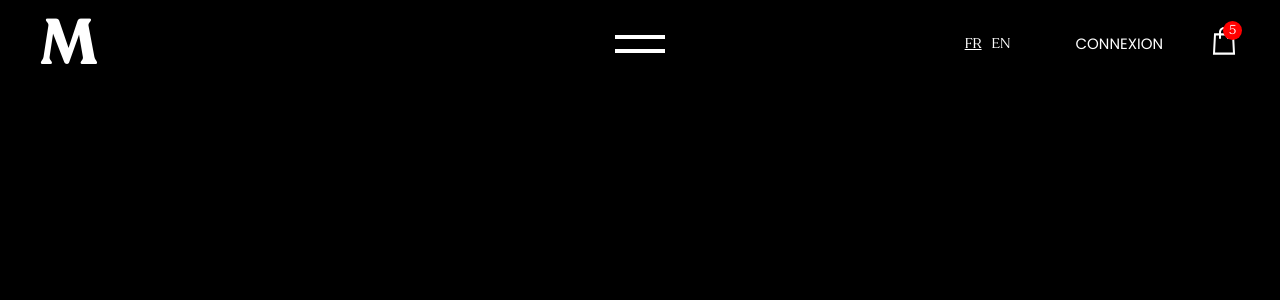
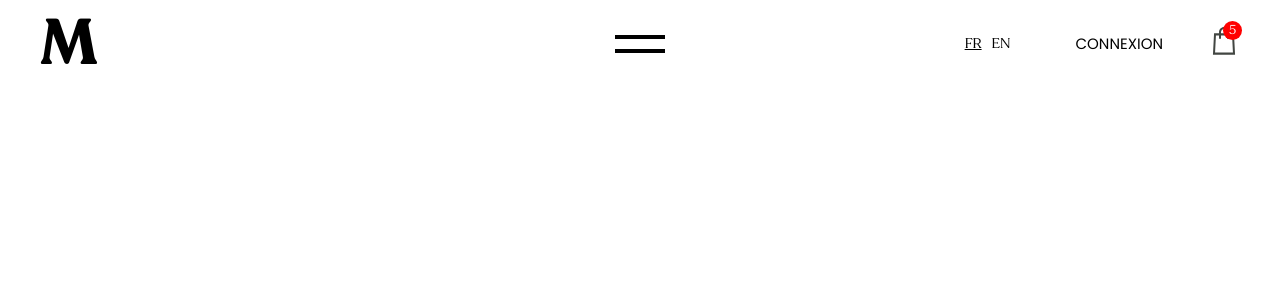
Before and after one commit to JoOkhafor/Misericordia_fashion, a PHP site: page /collection1.html in a window 1280 px wide. Shown: the top 300 px of the page. Run offline with PHP 8.4, Linux system fonts and the light colour scheme; some web fonts are replaced.

Commit message:
Colors & BgColor classes added !

```diff
--- a/assets/styles.css
+++ b/assets/styles.css
@@ -64,13 +64,157 @@ img {
   position: absolute;
 }
 
-.font_poppins{
+.font_poppins {
   font-family: "Poppins", sans-serif;
 }
 
 /* full page global properties */
 
-/* colors and variables */
+/* colors and background colors*/
+
+.primary_bgcolor {
+  background-color: #5a4042;
+}
+
+.black_bgcolor {
+  background-color: #000;
+}
+
+.black-600_bgcolor {
+  background-color: #222222;
+}
+
+.degraded_bgcolor {
+  background-color: #5f5f5f;
+}
+
+.red_bgcolor {
+  background-color: #fd213e;
+}
+
+.gold_bgcolor {
+  background-color: #aa5843;
+}
+
+.bord_bgcolor {
+  background-color: #e4e4e4;
+}
+
+.nuance_bgcolor {
+  background-color: #7b7b7b;
+}
+
+.productbg_bgcolor {
+  background-color: #cbb297;
+}
+
+.secondary_bgcolor {
+  background-color: #e98e44;
+}
+
+.secondaryhard_bgcolor {
+  background-color: #F47113;
+}
+
+.violet_bgcolor {
+  background-color: #af9dd0;
+}
+
+.nuanced_bgcolor {
+  background-color: #424642;
+}
+
+.nuancedlight_bgcolor {
+  background-color: #A09B96;
+}
+
+.white_bgcolor {
+  background-color: #fff;
+}
+
+.orangered100_bgcolor {
+  background-color: #eee0d2;
+}
+
+.coffee_bgcolor {
+  background-color: #654B4B;
+}
+
+.coffee_bgcolor {
+  background-color: #6f80ff;
+}
+
+.primary_color {
+  color: #5a4042;
+}
+
+.black_color {
+  color: #000;
+}
+
+.black-600_color {
+  color: #222222;
+}
+
+.degraded_color {
+  color: #5f5f5f;
+}
+
+.red_color {
+  color: #fd213e;
+}
+
+.gold_color {
+  color: #aa5843;
+}
+
+.bord_color {
+  color: #e4e4e4;
+}
+
+.nuance_color {
+  color: #7b7b7b;
+}
+
+.productbg_color {
+  color: #cbb297;
+}
+
+.secondary_color {
+  color: #e98e44;
+}
+
+.secondaryhard_color {
+  color: #F47113;
+}
+
+.violet_color {
+  color: #af9dd0;
+}
+
+.nuanced_color {
+  color: #424642;
+}
+
+.nuancedlight_color {
+  color: #A09B96;
+}
+
+.white_color {
+  color: #fff;
+}
+
+.orangered100_color {
+  color: #eee0d2;
+}
+
+.coffee_color {
+  color: #654B4B;
+}
+
+.skyblue_color {
+  color: #6f80ff;
+}
 
 :root {
   --primary: #5a4042;
@@ -84,13 +228,13 @@ img {
   --product-bg: #cbb297;
   --secondary: #e98e44;
   --secondary-hard: #F47113;
-  --violet: #c3b4df;
+  --violet: #af9dd0;
   --nuanced: #424642;
   --nuanced-light: #A09B96;
   --white: #ffffff;
   --orangered_100: #eee0d2;
   --coffee: #654B4B;
-  --skyblue: #b883f1;
+  --skyblue: #6f80ffbd;
 }
 
 /* End colors and variables */
@@ -98,11 +242,11 @@ img {
 /* Begin the first section of home page */
 
 .first_section {
-  background-attachment: fixed;
+  width: 100%;
   padding: 0px 40px 30px;
 }
 
-.homeindex_background{
+.homeindex_background {
   background: url(./home_back.png);
   background-size: cover;
   background-position: center;
@@ -112,12 +256,10 @@ img {
 
 .menu_bar {
   position: relative;
-  color: var(--white);
   width: 100%;
   display: flex;
   justify-content: space-between;
   align-items: center;
-  padding: 0px 40px;
 }
 
 #logo {
@@ -143,7 +285,6 @@ img {
   display: block;
   width: 100%;
   height: 4px;
-  background-color: var(--white);
 }
 
 .menu_right_el_container {
@@ -180,7 +321,6 @@ img {
   margin: 0 40px;
   bottom: none;
   background-color: transparent;
-  color: white;
   font-size: 15px;
   cursor: pointer;
 }
@@ -1163,11 +1303,13 @@ img.arrow_down {
   font-weight: 500;
   transition: .3s;
   cursor: pointer;
-  background-color: #ffffff63;;
+  background-color: #ffffff63;
+  ;
 }
 
 .contact_cmd:hover {
-  background-color: #ffffff1d;;
+  background-color: #ffffff1d;
+  ;
 }
 
 /* End comment Section */
@@ -1217,7 +1359,7 @@ img.arrow_down {
 
 /* Begin Footer section */
 
-.footer{
+.footer {
   background: url(./bfooter.png);
   background-size: cover;
   background-position: center;
@@ -1225,34 +1367,34 @@ img.arrow_down {
   color: white;
 }
 
-.footer_el{
+.footer_el {
   display: flex;
   justify-content: space-between;
 }
 
-.footer_left{
+.footer_left {
   flex-direction: column;
 }
 
-.footer_gtitle{
+.footer_gtitle {
   font-size: 60px;
   font-weight: 700;
   margin-bottom: 80px;
 }
 
-.footer_gtitle span{
+.footer_gtitle span {
   font-weight: 100;
   font-style: italic;
 }
 
-.f_mail_input{
+.f_mail_input {
   position: relative;
   max-width: 400px;
   height: 40px;
   margin-bottom: 60px;
 }
 
-.f_mail_input input{
+.f_mail_input input {
   width: 100%;
   height: 100%;
   padding-left: 20px;
@@ -1261,11 +1403,11 @@ img.arrow_down {
   border-bottom: 1px solid #CFB09C;
 }
 
-.f_mail_input input:placeholder{
+.f_mail_input input:placeholder {
   color: #f2f2f2;
 }
 
-.f_mail_input button{
+.f_mail_input button {
   position: absolute;
   right: 0%;
   height: 100%;
@@ -1276,82 +1418,84 @@ img.arrow_down {
   cursor: pointer;
 }
 
-.f_term_text{
+.f_term_text {
   font-size: 14px;
   text-transform: uppercase;
   letter-spacing: 2px;
 }
 
-.footer_right{
+.footer_right {
   padding-top: 40px;
   text-align: right;
   display: grid;
   gap: 20px;
 }
 
-.f_address{
+.f_address {
   font-size: 30px;
   min-width: 400px;
 }
 
-.f_gtext{
+.f_gtext {
   color: #CFB09C;
   font-weight: 700;
   font-size: 25px;
   text-transform: uppercase;
 }
 
-.footer_cpr{
+.footer_cpr {
   left: 0;
   bottom: 0;
   width: 100%;
 }
 
-.footer_cpr div{
+.footer_cpr div {
   border: 1px solid rgba(255, 255, 255, 0.414);
   border-bottom: 0;
   height: 100%;
 }
 
-.footer_display{
+.footer_display {
   display: grid;
   grid-template-columns: repeat(3, auto);
   align-items: center;
 }
 
-.font_trans{
+.font_trans {
   color: #ffffff90;
 }
 
-.cpr_left,.cpr_center,.social_link{
+.cpr_left,
+.cpr_center,
+.social_link {
   padding: 20px 0;
   align-items: center;
 }
 
-.m_text{
+.m_text {
   font-size: 30px;
   font-family: "Recoleta Bold";
   text-align: center;
 }
 
-.cpr_center{
+.cpr_center {
   display: grid;
 }
 
-.cpr_left{
+.cpr_left {
   line-height: 40px;
   border-left: 0;
   font-size: 14px;
   padding-left: 30px;
 }
 
-.social_link{
+.social_link {
   display: flex;
   justify-content: center;
   gap: 50px;
 }
 
-.social_link a{
+.social_link a {
   display: grid;
   padding: 10px;
   width: 55px;
@@ -1361,20 +1505,20 @@ img.arrow_down {
   transition: .3s;
 }
 
-.social_link a:hover{
+.social_link a:hover {
   background-color: #424642;
 }
 
-.social_link a img{
+.social_link a img {
   margin: auto;
   height: 70%;
 }
 
-.bord_l_none{
+.bord_l_none {
   border-left: 0;
 }
 
-.bord_r_none{
+.bord_r_none {
   border-right: 0;
 }
 
--- a/collection1.html
+++ b/collection1.html
@@ -12,31 +12,32 @@
     rel="stylesheet">
 </head>
 
-<body style="background-color: #000;">
+<body>
 
+  <div class="first_section">
     <!-- Menu bar  -->
     <div class="menu_bar">
       <div class="menu_logo_container">
         <a href="index.html" class="logo_link">
-        <span id="logo">M</span>
+          <span id="logo" class="black_color">M</span>
         </a>
       </div>
       <div class="burger_menu_icon">
-      <span class="burger_line line_top"></span>
-      <span class="burger_line line_bottom"></span>
+        <span class="burger_line line_top black_bgcolor"></span>
+        <span class="burger_line line_bottom black_bgcolor"></span>
       </div>
       <div class="menu_right_el_container">
         <div class="lang_select_icons">
           <div class="fr_lang">
-          <a href="#"> FR </a>
+            <a href="#" class="black_color"> FR </a>
           </div>
           <div class="en_lang">
-          <a href="#"> EN </a>
+            <a href="#" class="black_color"> EN </a>
           </div>
         </div>
-      <button class="connect_btn" type="submit">CONNEXION</button>
+        <button class="connect_btn black_color" type="submit">CONNEXION</button>
         <div class="bag_icon_container">
-        <img src="assets/shopping-bag-white.svg" class="bag__icon" alt="search icon" />
+          <img src="assets/shopping-bag-dark.svg" class="bag__icon" alt="search icon" />
           <span class="shopping_number">
             5
           </span>
@@ -45,6 +46,7 @@
     </div>
     <!-- Menu bar  -->
 
+  </div>
 </body>
 
 </html>
--- a/index.html
+++ b/index.html
@@ -18,7 +18,7 @@
         <!-- section content container -->
         <div class="first_section__container">
             <!-- Menu bar  -->
-            <div class="menu_bar" style="padding: 0;">
+            <div class="menu_bar">
                 <div class="menu_logo_container">
                     <a href="index.html" class="logo_link">
                         <span id="logo">M</span>
```
Lines whose indentation alone changed are shown as unchanged.
